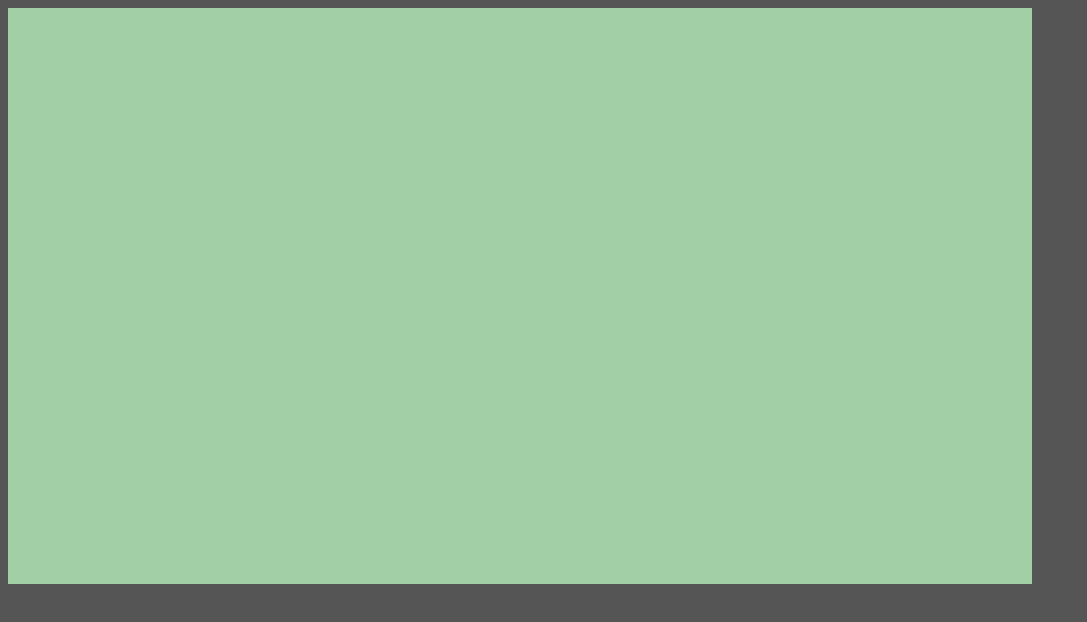
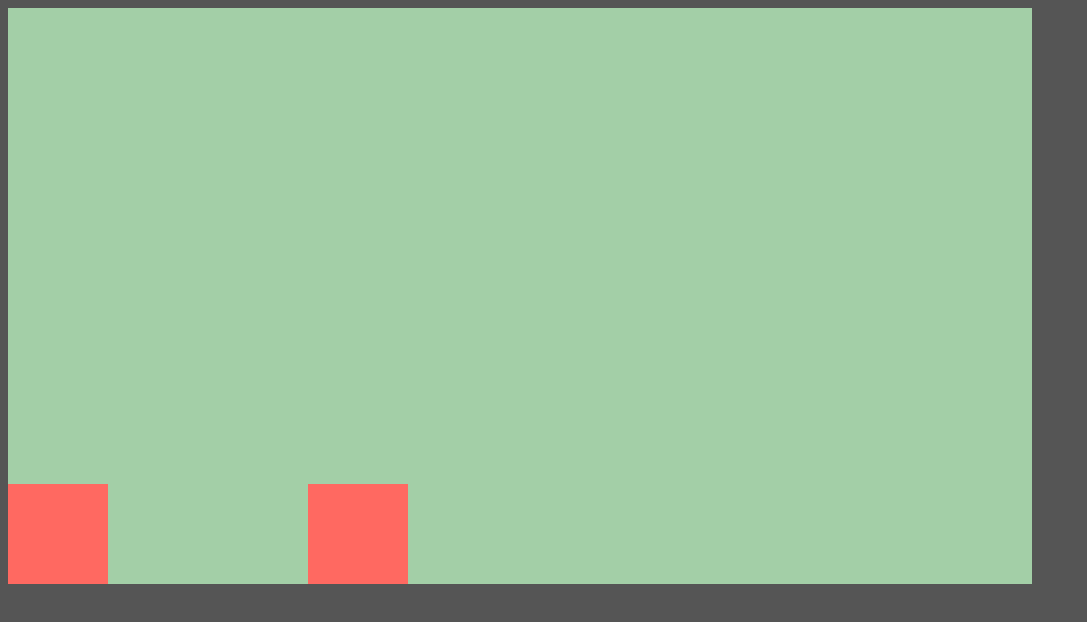
Before and after one commit to MKamilAmin/First-game, a plain HTML site: page index.html in a window 1280 px wide. Shown: the whole page, without its empty margins (0-1087 px from the left). Drawn offline with Linux system fonts and the light colour scheme.

Commit message:
📦 NEW: Add player class and gravity

```diff
--- a/index.html
+++ b/index.html
@@ -4,7 +4,7 @@
         <meta charset="UTF-8" />
         <meta name="viewport" content="width=device-width, initial-scale=1.0" />
         <title>Forest-Man</title>
-        <script src="./index.js" defer></script>
+        <script src="./index.js" type="module" defer></script>
         <style>
             body {
                 background: #555555;
--- a/index.js
+++ b/index.js
@@ -1,8 +1,20 @@
+import { Player } from "./js/player.js";
+
 const canvas = document.querySelector("canvas");
 const c = canvas.getContext("2d");
 
 canvas.width = 1024;
 canvas.height = 576;
 
-c.fillStyle = "#A3CFA7";
-c.fillRect(0, 0, canvas.width, canvas.height);
+const player = new Player({ x: 0, y: 0 });
+const player2 = new Player({ x: 300, y: 100 });
+
+function animate() {
+    window.requestAnimationFrame(animate);
+    c.fillStyle = "#A3CFA7";
+    c.fillRect(0, 0, canvas.width, canvas.height);
+    player.update();
+    player2.update();
+}
+
+animate();
--- /dev/null
+++ b/js/player.js
@@ -0,0 +1,28 @@
+const canvas = document.querySelector("canvas");
+const c = canvas.getContext("2d");
+
+const gravity = 0.5;
+
+export class Player {
+    constructor(position) {
+        this.position = position;
+        this.velocity = { x: 0, y: 1 };
+        this.height = 100;
+    }
+
+    draw() {
+        c.fillStyle = "#ff6961";
+        c.fillRect(this.position.x, this.position.y, 100, this.height);
+    }
+
+    update() {
+        this.draw();
+        this.position.y += this.velocity.y;
+
+        if (this.position.y + this.height + this.velocity.y < canvas.height) {
+            this.velocity.y += gravity;
+        } else {
+            this.velocity.y = 0;
+        }
+    }
+}
```
